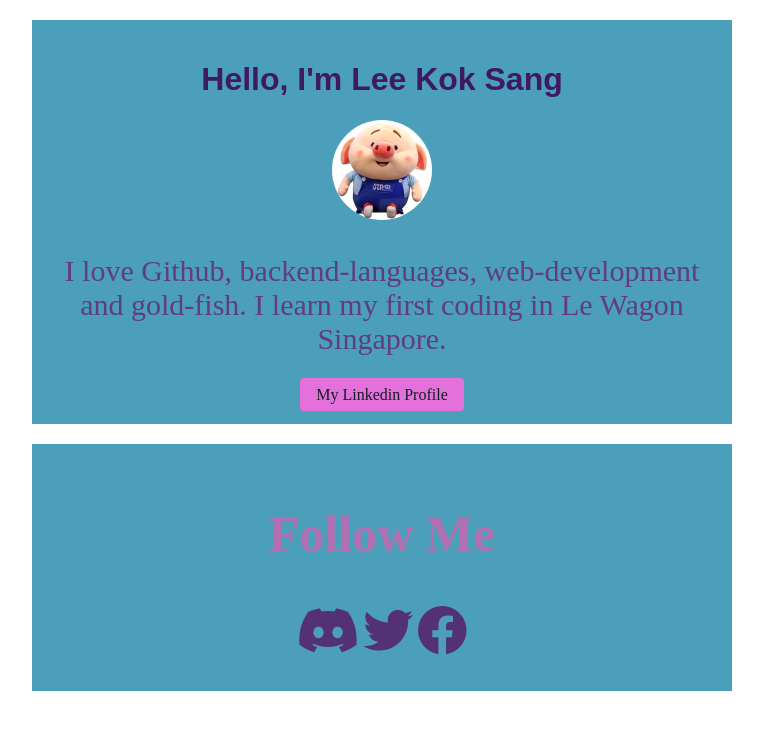
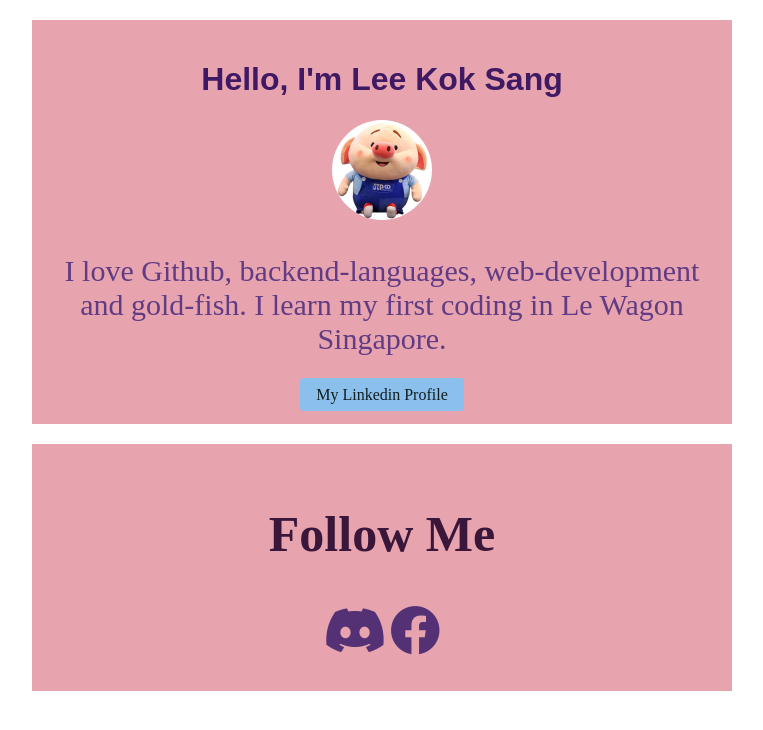
Before and after one commit to davidks2014/profile, a plain HTML site: page index.html in a window 1280 px wide. Shown: the whole page, without its empty margins (258-1021 px from the left). Drawn offline with Linux system fonts and the light colour scheme.

Commit message:
my profile page

```diff
--- a/index.html
+++ b/index.html
@@ -20,13 +20,10 @@
         <h2>Follow Me</h2>
         <ul class="list-inline">
           <li>
-            <a href="discordapp.com/users/488360987406237696/" target="_blank"><i class="fa-brands fa-discord"></i></a>
+            <a href="https://www.discordapp.com/users/488360987406237696/" target="_blank"><i class="fa-brands fa-discord"></i></a>
           </li>
           <li>
-            <a href="#"><i class="fa-brands fa-twitter"></i></a>
-          </li>
-          <li>
-            <a href="#"><i class="fa-brands fa-facebook"></i></a>
+            <a href="https://www.facebook.com/ks.vd2" target="_blank"><i class="fa-brands fa-facebook"></i></a>
           </li>
         </ul>
       </div>
--- a/style.css
+++ b/style.css
@@ -6,7 +6,7 @@ h1 {
 }
 
 h2 {
-  color: rgb(178, 111, 178);
+  color: rgb(58, 23, 58);
   font-size: 50px;
 }
 
@@ -21,7 +21,7 @@ p {
 }
 
 .card {
-  background-color: rgb(75, 159, 187);
+  background-color: rgb(231, 164, 174);
   text-align: center;
   padding: 20px;
   margin: 20px 0;
@@ -41,7 +41,7 @@ p {
 }
 
 .btn-blue {
-  background-color: rgb(227, 112, 219);
+  background-color: rgb(139, 191, 236);
   text-decoration: none;
   color: rgb(16, 31, 31);
   padding: 8px 16px;
```
